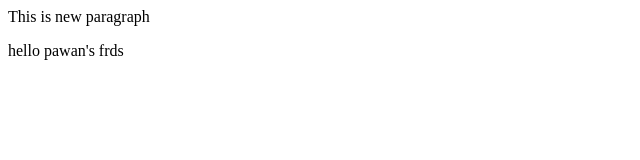
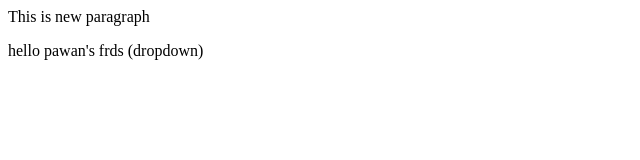
Before and after one commit to pawanuttwani/local-repo, a plain HTML site: page index.html in a window 1280 px wide. Shown: the full height of the page, 0-640 px from the left. Drawn offline with Linux system fonts and the light colour scheme.

Commit message:
add dropdown

```diff
--- a/index.html
+++ b/index.html
@@ -1,2 +1,2 @@
 <p>This is new paragraph</p>
-<P>hello pawan's frds</P>
+<P>hello pawan's frds (dropdown)</P>
```
